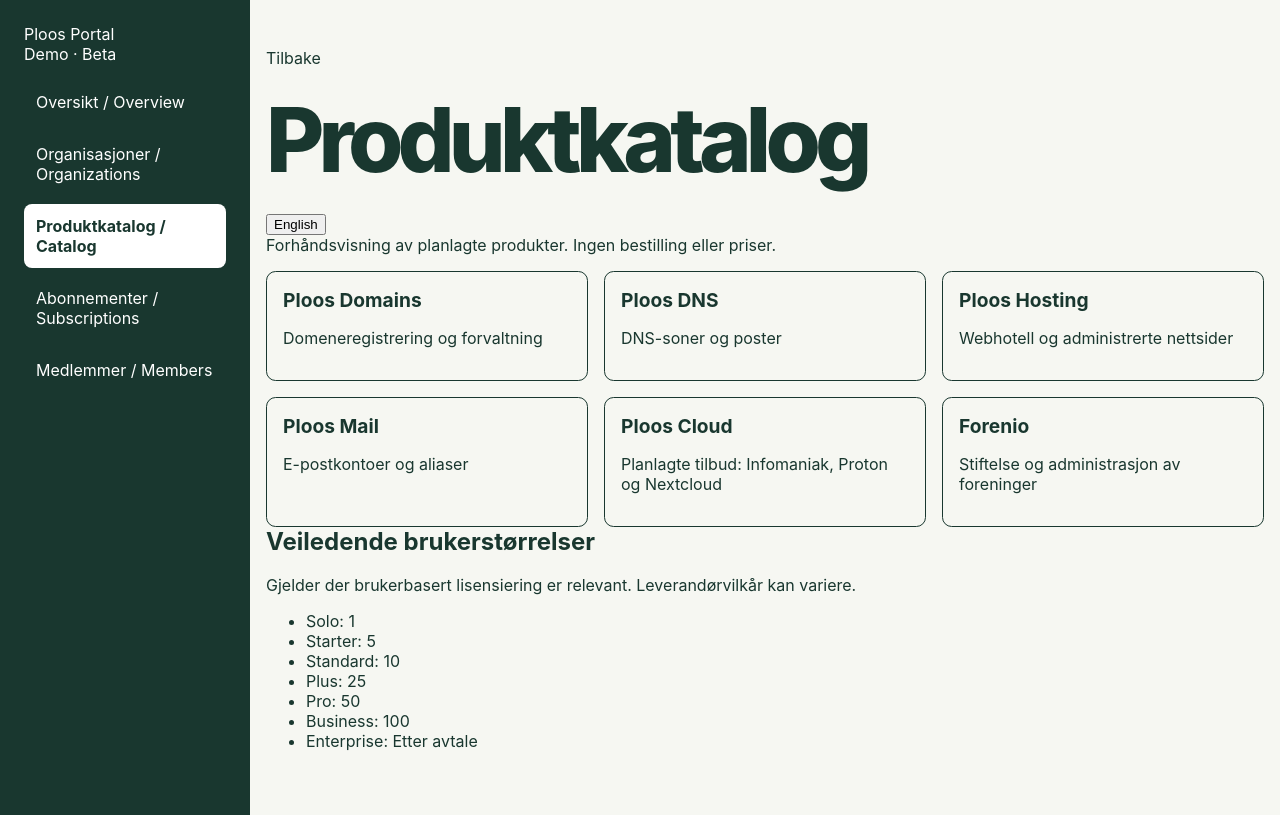
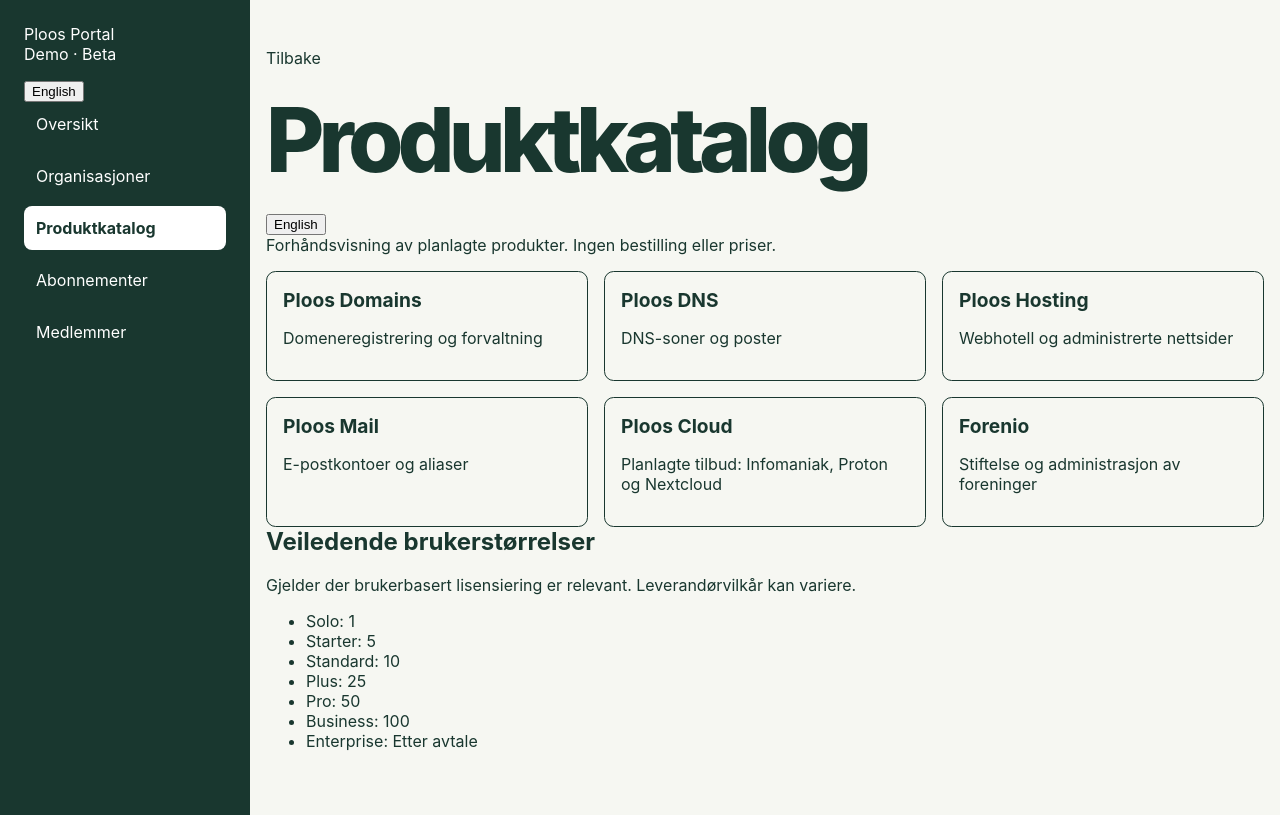
Before and after one commit to Ploos-AS/Ploos-Portal, a SvelteKit app: page /preview/catalog in a window 1280 px wide. Built offline with nearby package versions, Linux system fonts and the light colour scheme.

Commit message:
feat: share preview language across routes

```diff
--- a/src/routes/preview/+layout.svelte
+++ b/src/routes/preview/+layout.svelte
@@ -1,21 +1,25 @@
 <script lang="ts">
   import { page } from '$app/state';
+  import { setContext } from 'svelte';
+  let language = $state<'nb' | 'en'>('nb');
+  setContext('preview-language', () => language);
   let { children } = $props();
   const links = [
-    { path: '/preview', label: 'Oversikt / Overview' },
-    { path: '/preview/organizations', label: 'Organisasjoner / Organizations' },
-    { path: '/preview/catalog', label: 'Produktkatalog / Catalog' },
-    { path: '/preview/subscriptions', label: 'Abonnementer / Subscriptions' },
-    { path: '/preview/members', label: 'Medlemmer / Members' }
+    { path: '/preview', nb: 'Oversikt', en: 'Overview' },
+    { path: '/preview/organizations', nb: 'Organisasjoner', en: 'Organizations' },
+    { path: '/preview/catalog', nb: 'Produktkatalog', en: 'Catalog' },
+    { path: '/preview/subscriptions', nb: 'Abonnementer', en: 'Subscriptions' },
+    { path: '/preview/members', nb: 'Medlemmer', en: 'Members' }
   ];
 </script>
-<div class="shell">
+<div class="shell" lang={language}>
   <aside>
     <a href="/">Ploos Portal</a>
     <p>Demo · Beta</p>
-    <nav aria-label="Portal navigation">
+    <button onclick={() => language = language === 'nb' ? 'en' : 'nb'}>{language === 'nb' ? 'English' : 'Norsk'}</button>
+    <nav aria-label={language === 'nb' ? 'Portalmeny' : 'Portal navigation'}>
       {#each links as link}
-        <a href={link.path} aria-current={page.url.pathname === link.path ? 'page' : undefined}>{link.label}</a>
+        <a href={link.path} aria-current={page.url.pathname === link.path ? 'page' : undefined}>{link[language]}</a>
       {/each}
     </nav>
   </aside>
```
